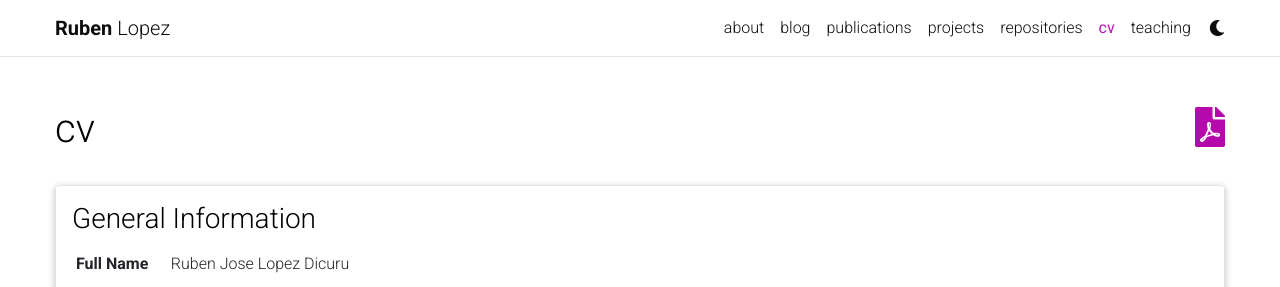
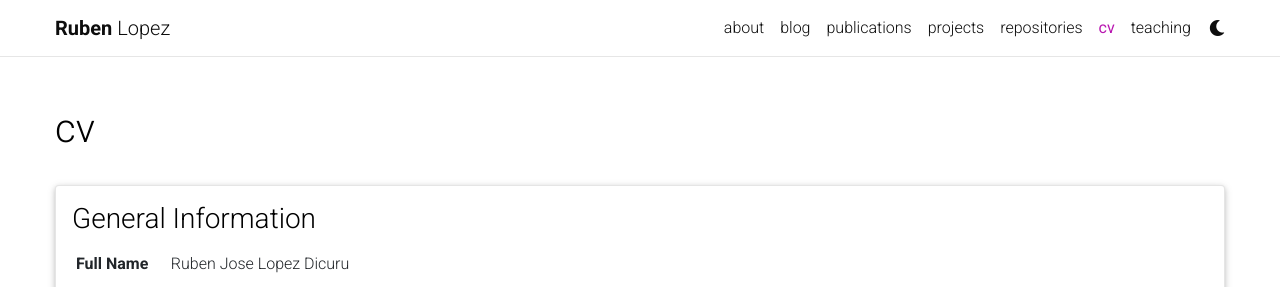
Before and after one commit to rjlopez2/my_site, a Jekyll site: the page built from _pages/cv.md, in a window 1280 px wide. Shown: the top 287 px of the page. Built offline with Jekyll 4.4.1, drawn with Linux system fonts in a browser that asks for light colours; comment, search, counter and statistics services are not loaded; a style sheet for code colours, icons or effects is not loaded.

Commit message:
remove link to download cv pdf

```diff
--- a/_layouts/cv.html
+++ b/_layouts/cv.html
@@ -5,7 +5,9 @@ layout: default
         <div class="post">
 
           <header class="post-header">
-            <h1 class="post-title">{{ page.title }} {% if page.cv_pdf %}<a href="{{ page.cv_pdf | prepend: 'assets/pdf/' | relative_url}}" target="_blank" rel="noopener noreferrer" class="float-right"><i class="fas fa-file-pdf"></i></a>{% endif %}</h1>
+          <header class="post-header">
+            <!-- <h1 class="post-title">{{ page.title }} {% if page.cv_pdf %}<a href="{{ page.cv_pdf | prepend: 'assets/pdf/' | relative_url}}" target="_blank" rel="noopener noreferrer" class="float-right"><i class="fas fa-file-pdf"></i></a>{% endif %}</h1> -->
+            <h1 class="post-title">{{ page.title }} </h1>
             <p class="post-description">{{ page.description }}</p>
           </header>
 
```
